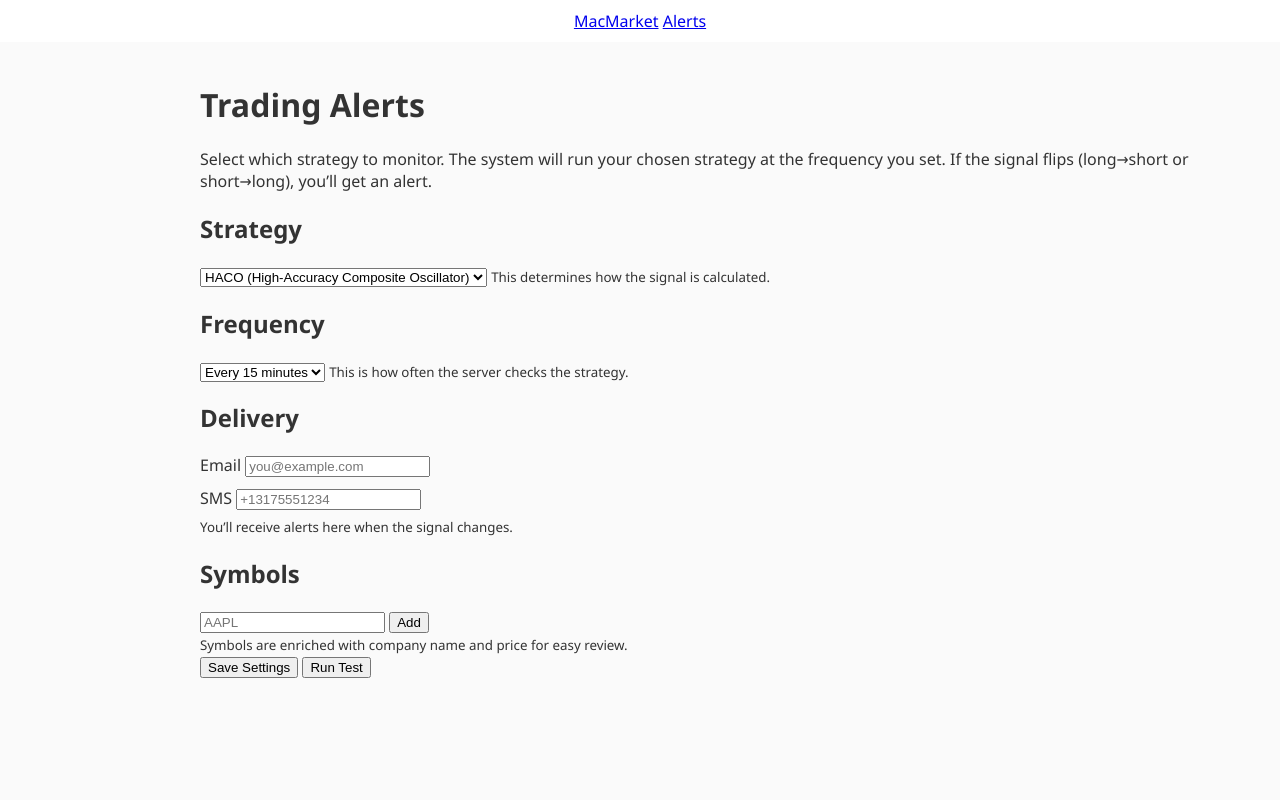
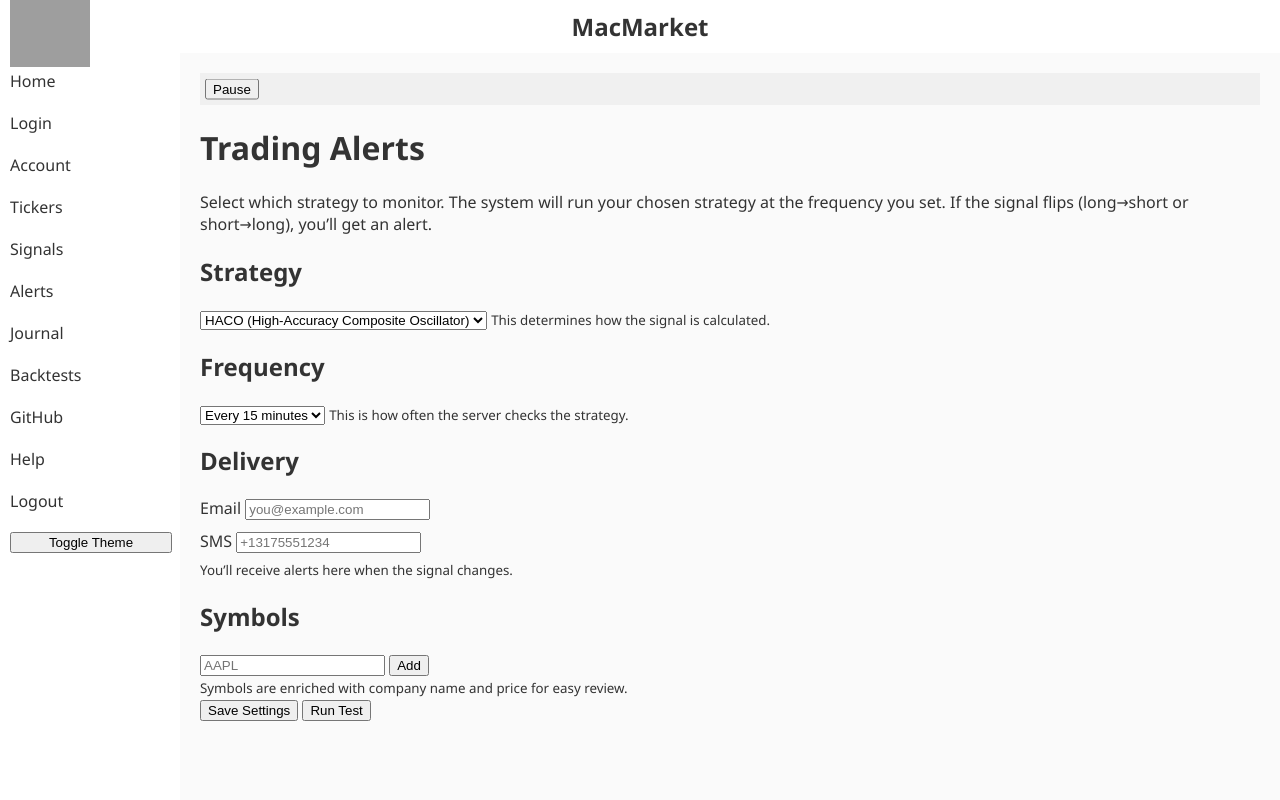
Before and after one commit to ryanm-plastic-recycling/MacMarket, a FastAPI app: page /alerts in a window 1280 px wide. Run offline with FastAPI, Linux system fonts and the light colour scheme; data that the repository does not hold is empty; grey boxes are pictures that could not be loaded.

Commit message:
Align alerts layout with home shell

```diff
--- a/frontend/alerts.html
+++ b/frontend/alerts.html
@@ -31,7 +31,10 @@
     <div id="status"></div>
 </header>
 <main>
-    <div id="ticker-bar"><button id="ticker-toggle">Pause</button><div id="ticker-track"></div></div>
+    <div id="ticker-bar">
+        <button id="ticker-toggle">Pause</button>
+        <div id="ticker-track"></div>
+    </div>
     <h2>HACO Alerts</h2>
     <table id="alert-table">
         <thead>
--- a/templates/alerts.html
+++ b/templates/alerts.html
@@ -1,7 +1,7 @@
 {% extends "base.html" %}
 {% block title %}Alerts{% endblock %}
 {% block content %}
-<main class="container">
+<div class="container">
   <h1>Trading Alerts</h1>
   <p>Select which strategy to monitor. The system will run your chosen strategy at the frequency you set. If the signal flips (long→short or short→long), you’ll get an alert.</p>
 
@@ -49,6 +49,6 @@
   </div>
 
   <div id="toast" class="toast" style="display:none;"></div>
-</main>
+</div>
 <script src="/static/js/alerts.js"></script>
 {% endblock %}
--- a/templates/base.html
+++ b/templates/base.html
@@ -5,14 +5,38 @@
   <title>{% block title %}{% endblock %} - MacMarket</title>
   <meta name="viewport" content="width=device-width,initial-scale=1" />
   <link rel="stylesheet" href="/static/style.css" />
+  <script type="module" src="/static/theme.js"></script>
+  <script src="/static/ticker.js"></script>
 </head>
 <body>
-  <header class="site-header">
-    <nav class="navbar">
-      <a href="/" class="logo">MacMarket</a>
-      <a href="/alerts">Alerts</a>
-    </nav>
-  </header>
+<div id="sidebar">
+    <a href="/index.html">Home</a>
+    <a href="/login.html">Login</a>
+    <a href="/account.html">Account</a>
+    <a href="/tickers.html">Tickers</a>
+    <a href="/signals.html">Signals</a>
+    <a href="/alerts">Alerts</a>
+    <a href="/journal.html">Journal</a>
+    <a href="/backtests.html">Backtests</a>
+    <a href="/github.html">GitHub</a>
+    <a href="/help.html#alerts">Help</a>
+    <a href="/admin.html" id="admin-link" style="display:none;">Admin</a>
+    <a href="#" id="logout-link">Logout</a>
+    <button id="theme-toggle">Toggle Theme</button>
+</div>
+<header>
+    <img id="header-logo" src="images/logo-light.png" alt="Logo">
+    <h1>MacMarket</h1>
+    <div id="user-info"></div>
+    <div id="time"></div>
+    <div id="status"></div>
+</header>
+<main>
+  <div id="ticker-bar">
+    <button id="ticker-toggle">Pause</button>
+    <div id="ticker-track"></div>
+  </div>
   {% block content %}{% endblock %}
+</main>
 </body>
 </html>
```
